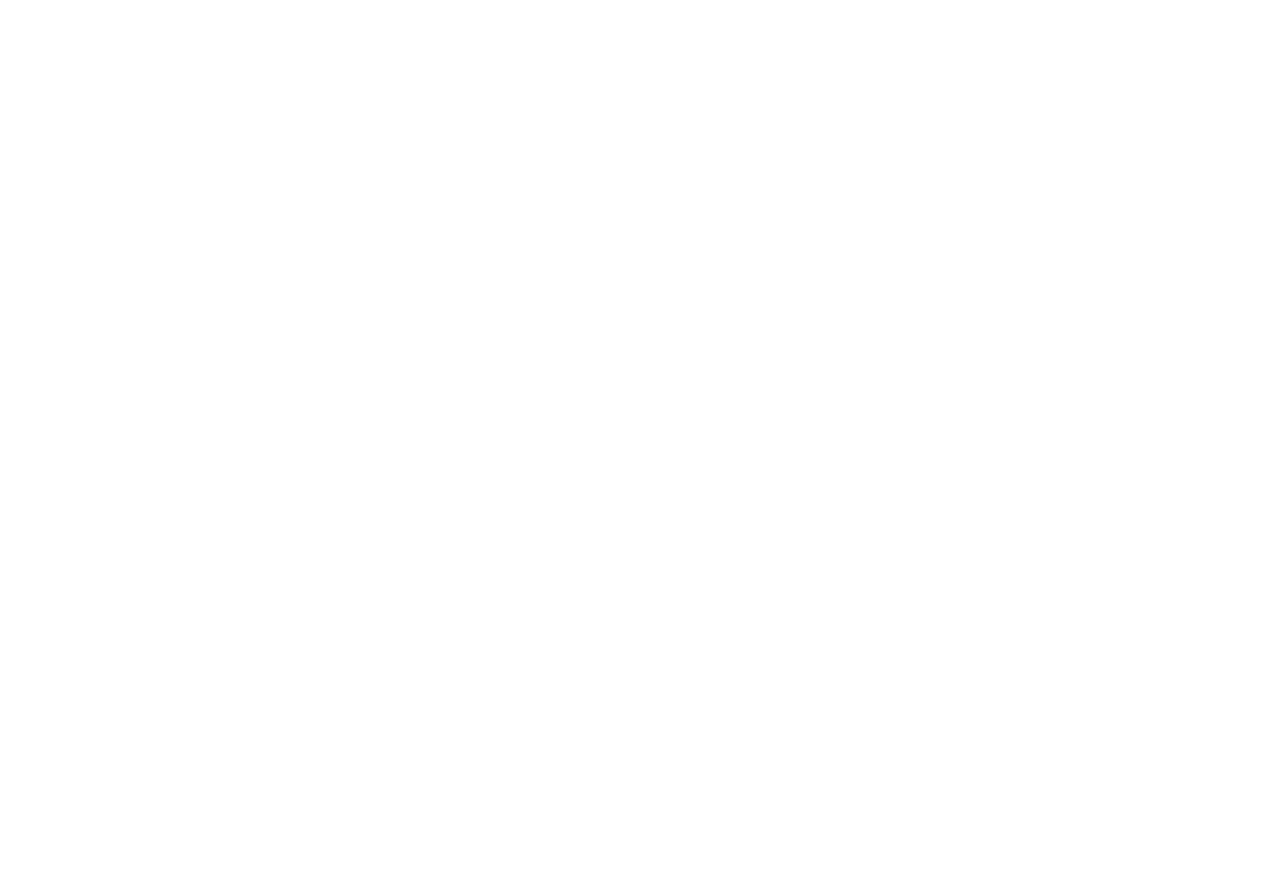
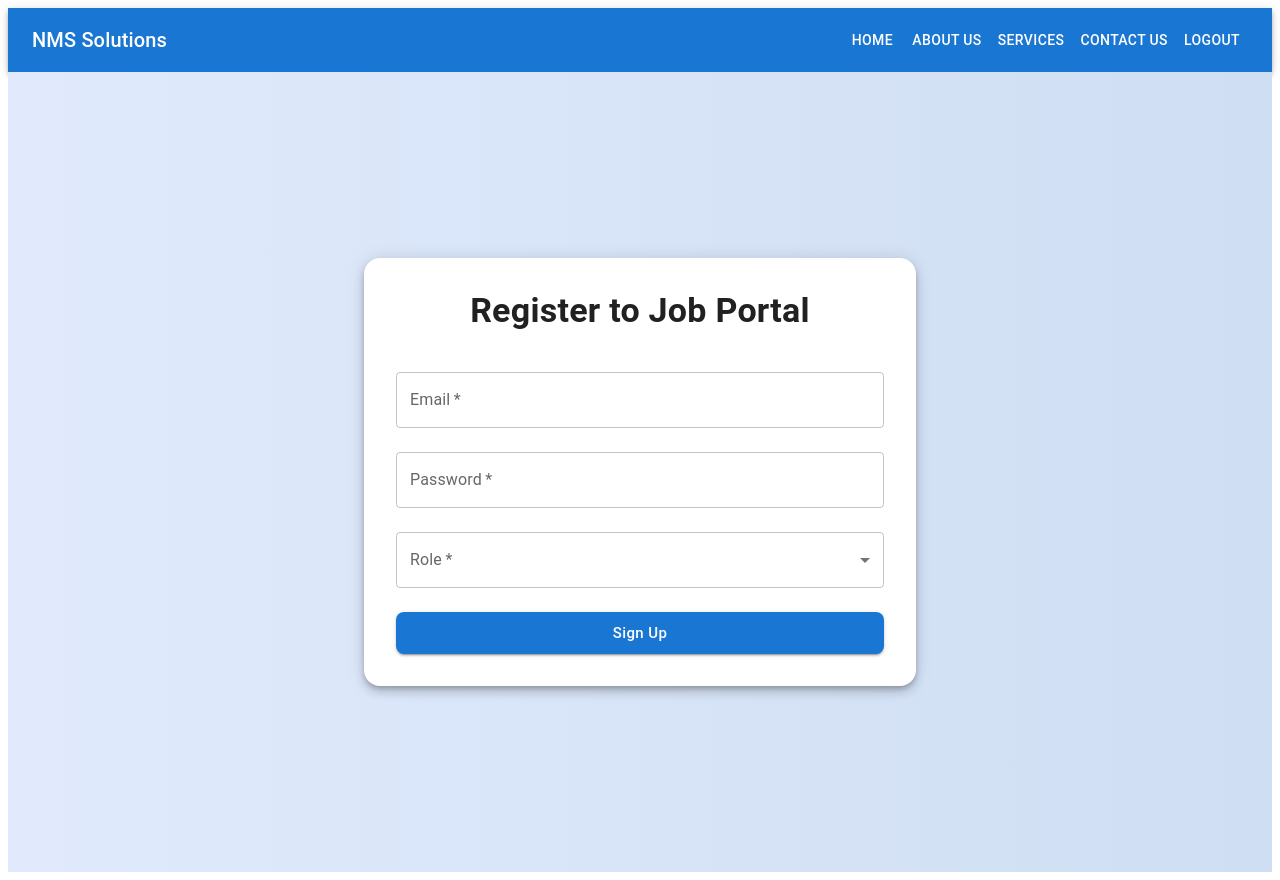
Before and after one commit to kalpanagunapati/mns-website, a React (Create React App) app: page /register in a window 1280 px wide. Before the commit this address had no page. Before the commit the page ends 800 px from the top, so only its background shows below. Built offline with nearby package versions, Linux system fonts and the light colour scheme.

Commit message:
kalpana-chnges

```diff
--- a/src/App.js
+++ b/src/App.js
@@ -1,15 +1,29 @@
 import { BrowserRouter as Router, Routes, Route } from "react-router-dom";
 import RecruiterDashboard from "./pages/RecruiterDashboard";
 import JobApplicantDashboard from "./pages/JobApplicantDashboard";
-import LoginPage from "./pages/LoginPage";
+// import Register from "./pages/Register"
+import RegisterPage from "./pages/RegisterPage";
+// import AboutUs from "./pages/AboutUs";
+// import Services from "./pages/Services";
+// import ContactUs from "./pages/ContactUs";
+import Navbar from "./components/Navbar";
+import LoginPage from "./pages/Login";
+import Home from "./pages/Home";
 
 function App() {
   return (
     <Router>
+      <Navbar />
       <Routes>
-        <Route path="/" element={<LoginPage />} />
+        <Route path="/" element={<Home/>} />
         <Route path="/recruiter" element={<RecruiterDashboard />} />
         <Route path="/applicant" element={<JobApplicantDashboard />} />
+        <Route path="/login" element={<LoginPage />} />
+        <Route path="/register" element={<RegisterPage/>} />
+
+        {/* <Route path="/about" element={<AboutUs />} />
+        <Route path="/services" element={<Services />} />
+        <Route path="/contact" element={<ContactUs />} /> */}
       </Routes>
     </Router>
   );
--- a/src/components/JobPostForm.js
+++ b/src/components/JobPostForm.js
@@ -1,9 +1,29 @@
 import React, { useState } from "react";
-import { Box, Button, TextField } from "@mui/material";
+import {
+  Box,
+  Button,
+  TextField,
+  FormGroup,
+  FormControlLabel,
+  Checkbox,
+  Typography,
+} from "@mui/material";
 
 const JobPostForm = ({ onJobPost }) => {
   const [title, setTitle] = useState("");
   const [description, setDescription] = useState("");
+  const [jobTypes, setJobTypes] = useState([]);
+  const [location, setLocation] = useState("");
+  const [salary, setSalary] = useState("");
+
+  const handleCheckboxChange = (event) => {
+    const value = event.target.name;
+    if (event.target.checked) {
+      setJobTypes([...jobTypes, value]);
+    } else {
+      setJobTypes(jobTypes.filter((type) => type !== value));
+    }
+  };
 
   const handleSubmit = (e) => {
     e.preventDefault();
@@ -12,11 +32,19 @@
       id: Date.now(),
       title,
       description,
+      jobTypes,
+      location,
+      expectedSalary: salary,
     };
 
     onJobPost(newJob);
+
+    // Clear form
     setTitle("");
     setDescription("");
+    setJobTypes([]);
+    setLocation("");
+    setSalary("");
   };
 
   return (
@@ -39,7 +67,63 @@
         rows={4}
         required
       />
-      <Button type="submit" variant="contained" color="primary">
+
+      <Typography variant="subtitle1" sx={{ mt: 2 }}>
+        Job Type:
+      </Typography>
+      <FormGroup row>
+        <FormControlLabel
+          control={
+            <Checkbox
+              checked={jobTypes.includes("Full-Time")}
+              onChange={handleCheckboxChange}
+              name="Full-Time"
+            />
+          }
+          label="Full-Time"
+        />
+        <FormControlLabel
+          control={
+            <Checkbox
+              checked={jobTypes.includes("Part-Time")}
+              onChange={handleCheckboxChange}
+              name="Part-Time"
+            />
+          }
+          label="Part-Time"
+        />
+        <FormControlLabel
+          control={
+            <Checkbox
+              checked={jobTypes.includes("Internship")}
+              onChange={handleCheckboxChange}
+              name="Internship"
+            />
+          }
+          label="Internship"
+        />
+      </FormGroup>
+
+      <TextField
+        label="Location (City)"
+        value={location}
+        onChange={(e) => setLocation(e.target.value)}
+        fullWidth
+        margin="normal"
+        required
+      />
+
+      <TextField
+        label="Expected Salary (INR per month)"
+        type="number"
+        value={salary}
+        onChange={(e) => setSalary(e.target.value)}
+        fullWidth
+        margin="normal"
+        required
+      />
+
+      <Button type="submit" variant="contained" color="primary" sx={{ mt: 2 }}>
         Post Job
       </Button>
     </Box>
--- /dev/null
+++ b/src/components/Navbar.js
@@ -0,0 +1,29 @@
+// src/components/Navbar.js
+import React from 'react';
+import { AppBar, Toolbar, Typography, Button, Box } from '@mui/material';
+import { Link } from 'react-router-dom';
+import { Login } from '@mui/icons-material';
+import { useNavigate } from "react-router-dom";
+
+const Navbar = () => {
+  const navigate = useNavigate();
+  return (
+    <AppBar position="static" sx={{ backgroundColor: '#1976d2' }}>
+      <Toolbar>
+        <Typography variant="h6" component="div" sx={{ flexGrow: 1 }}>
+          NMS Solutions
+        </Typography>
+        <Box>
+          <Button color="inherit" onClick={()=>{navigate("/")}}>Home</Button>
+          <Button color="inherit" onClick={()=> window.open("https://aurangabad.quikr.com/html/about.php", "_blank", "noopener,noreferrer")}>About Us</Button>
+          <Button color="inherit">Services</Button>
+          <Button color="inherit">Contact Us</Button>
+          <Button color="inherit" onClick={()=>{navigate("/login")}}>Logout</Button>
+        </Box>
+      </Toolbar>
+    </AppBar>
+  );
+};
+
+export default Navbar;
+// https://aurangabad.quikr.com/html/about.php
--- /dev/null
+++ b/src/pages/Home.js
@@ -0,0 +1,68 @@
+// src/pages/Home.jsx
+import React, { useState } from 'react';
+import {
+  Container,
+  Typography,
+  Box,
+  MenuItem,
+  Select,
+  Button,
+  FormControl,
+  InputLabel,
+  Paper
+} from '@mui/material';
+import { useNavigate } from 'react-router-dom';
+
+export default function Home() {
+  const [userType, setUserType] = useState('');
+  const navigate = useNavigate();
+
+  const handleChange = (e) => {
+    setUserType(e.target.value);
+  };
+
+  const handleSubmit = () => {
+    if (userType) {
+      navigate('/register');
+    } else {
+      alert('Please select an option (Job or Training)');
+    }
+  };
+
+  return (
+    <Container maxWidth="sm">
+      <Paper elevation={4} sx={{ padding: 4, marginTop: 10, textAlign: 'center' }}>
+        <Typography variant="h4" gutterBottom color="primary">
+          Welcome to NMS Job Portal
+        </Typography>
+        <Typography variant="subtitle1" gutterBottom>
+          Find your dream job or training opportunity across India
+        </Typography>
+
+        <FormControl fullWidth sx={{ mt: 3 }}>
+          <InputLabel id="select-type-label">Choose your category</InputLabel>
+          <Select
+            labelId="select-type-label"
+            id="select-type"
+            value={userType}
+            label="Choose your category"
+            onChange={handleChange}
+          >
+            <MenuItem value="job">Job</MenuItem>
+            <MenuItem value="training">Training</MenuItem>
+          </Select>
+        </FormControl>
+
+        <Button
+          variant="contained"
+          color="primary"
+          fullWidth
+          sx={{ mt: 4 }}
+          onClick={handleSubmit}
+        >
+          Register / Login
+        </Button>
+      </Paper>
+    </Container>
+  );
+}
--- a/src/pages/LoginPage.js
+++ b/src/pages/Login.js
@@ -13,7 +13,7 @@
   Typography,
 } from "@mui/material";
 
-const Login = () => {
+const LoginPage = () => {
   const [email, setEmail] = useState("");
   const [password, setPassword] = useState("");
   const [role, setRole] = useState("");
@@ -79,7 +79,7 @@
               required
               variant="outlined"
             />
-            <FormControl fullWidth margin="normal" required>
+            {/* <FormControl fullWidth margin="normal" required>
               <InputLabel>Role</InputLabel>
               <Select
                 value={role}
@@ -89,7 +89,7 @@
                 <MenuItem value="recruiter">Recruiter</MenuItem>
                 <MenuItem value="jobseeker">Job Seeker</MenuItem>
               </Select>
-            </FormControl>
+            </FormControl> */}
 
             <Button
               type="submit"
@@ -108,4 +108,4 @@
   );
 };
 
-export default Login;
+export default LoginPage;
--- /dev/null
+++ b/src/pages/RegisterPage.js
@@ -0,0 +1,111 @@
+import React, { useState } from "react";
+import { useNavigate } from "react-router-dom";
+import {
+  Box,
+  Button,
+  Container,
+  FormControl,
+  InputLabel,
+  MenuItem,
+  Paper,
+  Select,
+  TextField,
+  Typography,
+} from "@mui/material";
+
+const RegisterPage = () => {
+  const [email, setEmail] = useState("");
+  const [password, setPassword] = useState("");
+  const [role, setRole] = useState("");
+  const navigate = useNavigate();
+
+  const handleSubmit = (e) => {
+    e.preventDefault();
+    if (role === "recruiter") {
+      navigate("/recruiter");
+    } else if (role === "jobseeker") {
+      navigate("/applicant");
+    } else {
+      alert("Please select a role");
+    }
+  };
+
+  return (
+    <Box
+      sx={{
+        minHeight: "100vh",
+        background: "linear-gradient(to right, #E0EAFC, #CFDEF3)",
+        display: "flex",
+        alignItems: "center",
+        justifyContent: "center",
+      }}
+    >
+      <Container maxWidth="sm">
+        <Paper
+          elevation={6}
+          sx={{
+            borderRadius: 4,
+            padding: 4,
+            backgroundColor: "white",
+          }}
+        >
+          <Typography
+            variant="h4"
+            align="center"
+            gutterBottom
+            fontWeight="bold"
+          >
+            Register to Job Portal
+          </Typography>
+
+          <Box component="form" onSubmit={handleSubmit} mt={3}>
+            <TextField
+              label="Email"
+              type="email"
+              value={email}
+              onChange={(e) => setEmail(e.target.value)}
+              fullWidth
+              margin="normal"
+              required
+              variant="outlined"
+            />
+            <TextField
+              label="Password"
+              type="password"
+              value={password}
+              onChange={(e) => setPassword(e.target.value)}
+              fullWidth
+              margin="normal"
+              required
+              variant="outlined"
+            />
+            <FormControl fullWidth margin="normal" required>
+              <InputLabel>Role</InputLabel>
+              <Select
+                value={role}
+                onChange={(e) => setRole(e.target.value)}
+                label="Role"
+              >
+                <MenuItem value="recruiter">Recruiter</MenuItem>
+                <MenuItem value="jobseeker">Job Seeker</MenuItem>
+              </Select>
+            </FormControl>
+
+            <Button
+              type="submit"
+              variant="contained"
+              color="primary"
+              fullWidth
+              size="large"
+              sx={{ mt: 2, borderRadius: 2, textTransform: "none" }}
+            >
+              Sign Up
+            </Button>
+          </Box>
+        </Paper>
+      </Container>
+    </Box>
+  );
+};
+
+export default RegisterPage;
```
